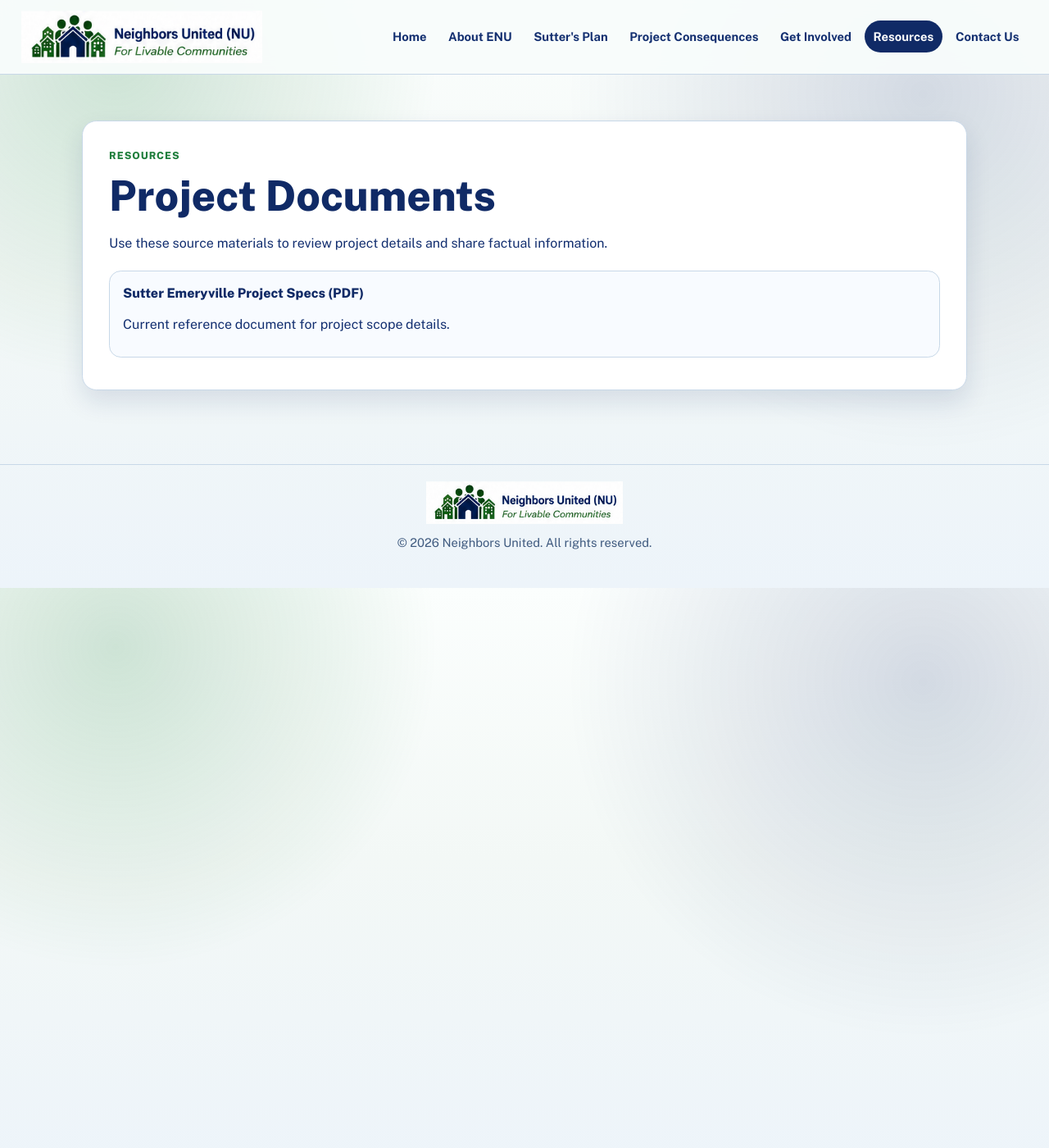
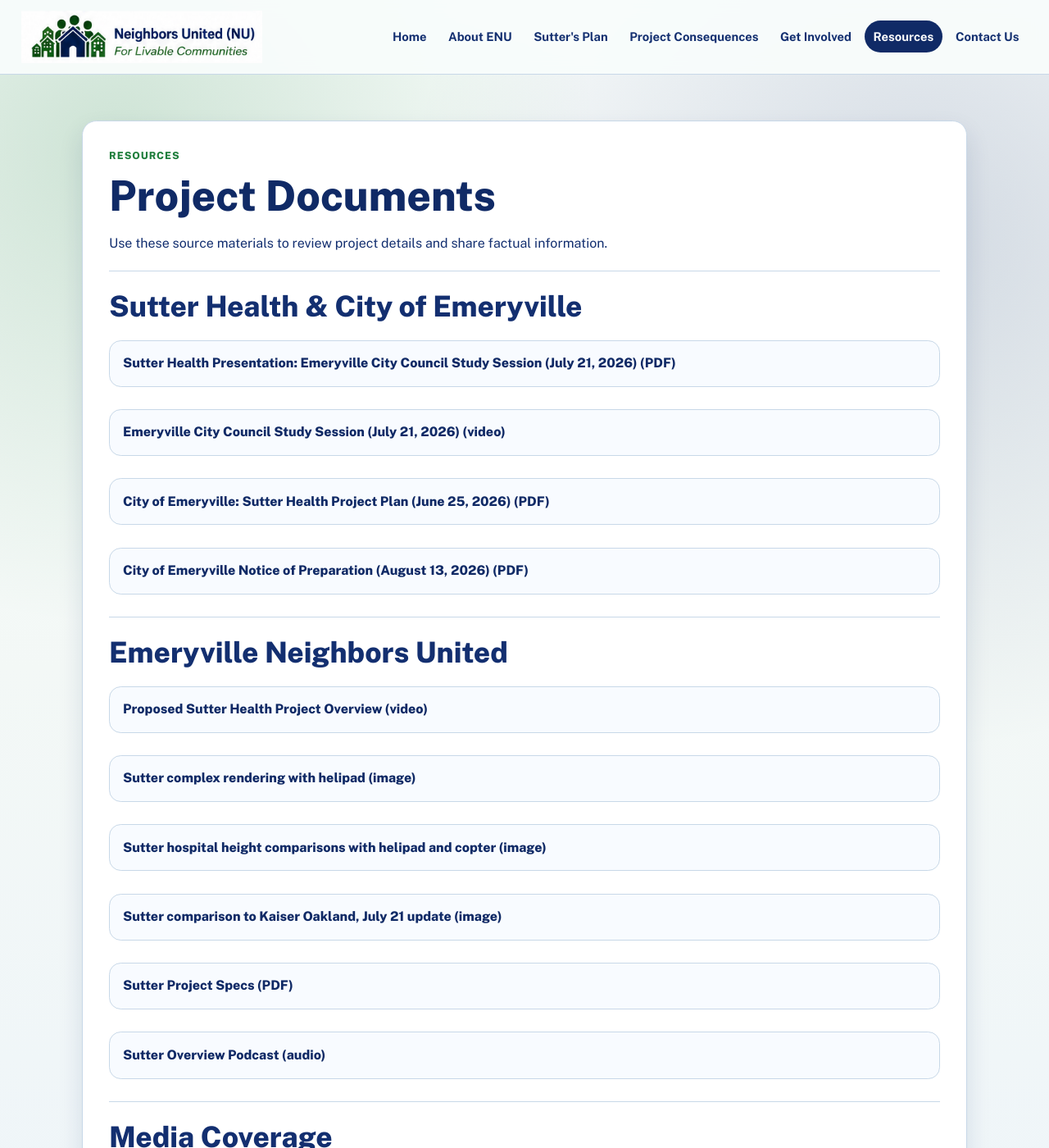
Before and after one commit to kcmasterpiece/neighbors-united, a Jekyll site: the page built from resources.md, in a window 1280 px wide and 1400 px high. Shown: the whole window at 82% size. Built offline with Jekyll 4.4.1, drawn with Linux system fonts in a browser that asks for light colours; some of the changed text lies outside the part shown.

Commit message:
Add NOP callout and update resources

```diff
--- a/resources.md
+++ b/resources.md
@@ -10,10 +10,54 @@
   <h1>Project Documents</h1>
   <p>Use these source materials to review project details and share factual information.</p>
 
-  <ul class="document-list">
-    <li>
-      <a href="{{ '/content/media/Sutter_Emeryville_Project_Specs.pdf' | relative_url }}" target="_blank" rel="noopener">Sutter Emeryville Project Specs (PDF)</a>
-      <p>Current reference document for project scope details.</p>
-    </li>
-  </ul>
+  <section class="resource-section">
+    <h2>Sutter Health &amp; City of Emeryville</h2>
+    <ul class="document-list">
+      <li>
+        <a href="https://www.emeryville.org/files/assets/city/v/2/development/documents/projects/sutter-cc-study-session-applicant-presentation-07-21-2026.pdf" target="_blank" rel="noopener">Sutter Health Presentation: Emeryville City Council Study Session (July 21, 2026) (PDF)</a>
+      </li>
+      <li>
+        <a href="https://www.youtube.com/watch?v=3_9V0CJpEoo&amp;t=3313s" target="_blank" rel="noopener">Emeryville City Council Study Session (July 21, 2026) (video)</a>
+      </li>
+      <li>
+        <a href="https://drive.google.com/file/d/1vAvSNfy6Kq-dPWOJIJnuNQAfu09Fnx-D/view" target="_blank" rel="noopener">City of Emeryville: Sutter Health Project Plan (June 25, 2026) (PDF)</a>
+      </li>
+      <li>
+        <a href="https://www.emeryville.org/files/assets/city/v/4/development/documents/projects/nop-for-emeryville-sutter-hospital-project-08-13-2026.pdf" target="_blank" rel="noopener">City of Emeryville Notice of Preparation (August 13, 2026) (PDF)</a>
+      </li>
+    </ul>
+  </section>
+
+  <section class="resource-section">
+    <h2>Emeryville Neighbors United</h2>
+    <ul class="document-list">
+      <li>
+        <a href="https://www.youtube.com/watch?v=AyqGB5bVVQU" target="_blank" rel="noopener">Proposed Sutter Health Project Overview (video)</a>
+      </li>
+      <li>
+        <a href="{{ '/content/media/Sutter complex rendering with helipad.png' | relative_url }}" target="_blank" rel="noopener">Sutter complex rendering with helipad (image)</a>
+      </li>
+      <li>
+        <a href="{{ '/content/media/Sutter hospital height comparisons with helipad and copter.png' | relative_url }}" target="_blank" rel="noopener">Sutter hospital height comparisons with helipad and copter (image)</a>
+      </li>
+      <li>
+        <a href="{{ '/content/media/Sutter comparison to Kaiser Oakland July 21 update v 2.0.png' | relative_url }}" target="_blank" rel="noopener">Sutter comparison to Kaiser Oakland, July 21 update (image)</a>
+      </li>
+      <li>
+        <a href="{{ '/content/media/Sutter_Project_Specs.pdf' | relative_url }}" target="_blank" rel="noopener">Sutter Project Specs (PDF)</a>
+      </li>
+      <li>
+        <a href="{{ '/content/media/Sutter Overview Podcast.mp3' | relative_url }}" target="_blank" rel="noopener">Sutter Overview Podcast (audio)</a>
+      </li>
+    </ul>
+  </section>
+
+  <section class="resource-section">
+    <h2>Media Coverage</h2>
+    <ul class="document-list">
+      <li>
+        <a href="https://emeryvilletattler.blogspot.com/2026/07/neighbors-united-urge-citizen.html" target="_blank" rel="noopener">Neighbors United Urge Citizen Attendance at Critical Sutter Hospital Meeting, <em>The Emeryville Tattler</em> (June 19, 2026)</a>
+      </li>
+    </ul>
+  </section>
 </section>
--- a/styles.css
+++ b/styles.css
@@ -246,6 +246,29 @@
   margin-top: 1rem;
 }
 
+.nop-callout {
+  margin-top: 1.35rem;
+  padding: 1.1rem;
+  border: 1px solid var(--line);
+  border-left: 0.35rem solid var(--accent-2);
+  border-radius: 0.9rem;
+  background: #f8fbff;
+}
+
+.nop-callout h2 {
+  margin: 0 0 0.65rem;
+  font-size: clamp(1.25rem, 3vw, 1.7rem);
+}
+
+.nop-callout p {
+  margin: 0.55rem 0;
+}
+
+.action-note {
+  color: var(--muted);
+  font-size: 0.9rem;
+}
+
 .btn {
   display: inline-block;
   text-decoration: none;
@@ -324,6 +347,16 @@
   margin: 0.8rem 0 0;
   display: grid;
   gap: 0.8rem;
+}
+
+.resource-section {
+  padding-top: 1.25rem;
+  margin-top: 1.25rem;
+  border-top: 1px solid var(--line);
+}
+
+.resource-section h2 {
+  margin-bottom: 0.4rem;
 }
 
 .document-list li {
```
Also changed, not shown: index.html (+18 -0 lines), project-consequences.md (+10 -8 lines), 7 other files.
